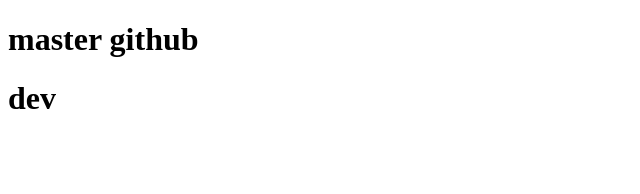
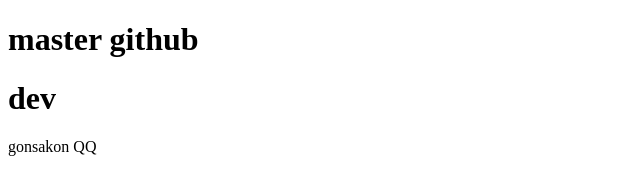
Before and after one commit to reiohuang/0925123, a plain HTML site: page index.html in a window 1280 px wide. Shown: the whole page, without its empty margins (0-640 px from the left). Drawn offline with Linux system fonts and the light colour scheme.

Commit message:
add line11 gonsakon QQ

```diff
--- a/index.html
+++ b/index.html
@@ -8,5 +8,6 @@
 <body>
   <h1>master github</h1>
   <h1>dev</h1>
+  gonsakon QQ
 </body>
 </html>
```
